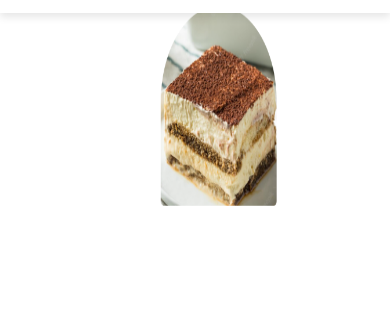
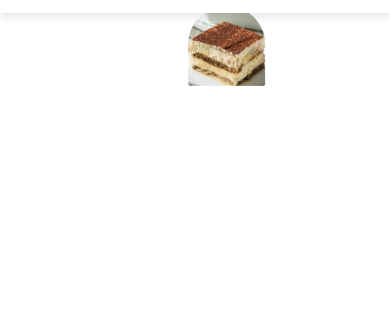
Before and after one commit to rifkisyaripatuloh/kelompok-5, a plain HTML site: page index.html in a window 390 px wide. Shown: the part 119-446 px from the top of the page. Drawn offline with nearby package versions, Linux system fonts and the light colour scheme.

Commit message:
Update index.html

```diff
--- a/index.html
+++ b/index.html
@@ -535,7 +535,7 @@ header .fa-bars{
 
     .home img {
         max-width: 100%;
-       height: 30px;
+       height: 80px;
         top: 125px;
         left: 250px;  /* Anda dapat mengatur left ke 50% untuk membuat gambar berada di tengah secara horizontal */
         transform: translateX(-70%); /* Menggeser gambar ke kiri sebesar setengah lebar gambar untuk membuatnya berada di tengah secara horizontal */
@@ -560,13 +560,7 @@ header .fa-bars{
     .home .content span{
         font-size: 2.5rem;
     }
-    .content img{
-        max-width: 40%;
-        height: 200px;
-        display: block;
-        margin-left: auto;
-        margin-right: auto;
-     }
+
     .icons-container .icons h3{
         font-size: 2rem;
     }
```
